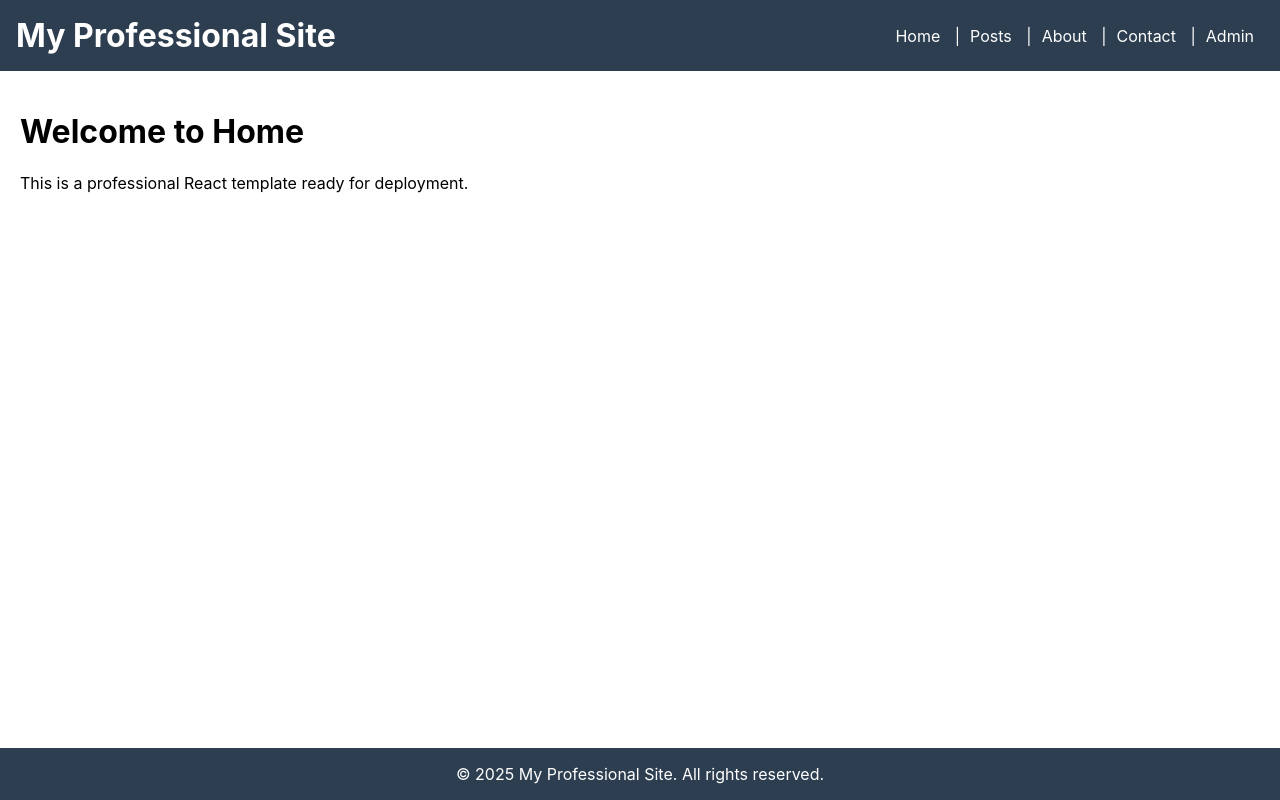
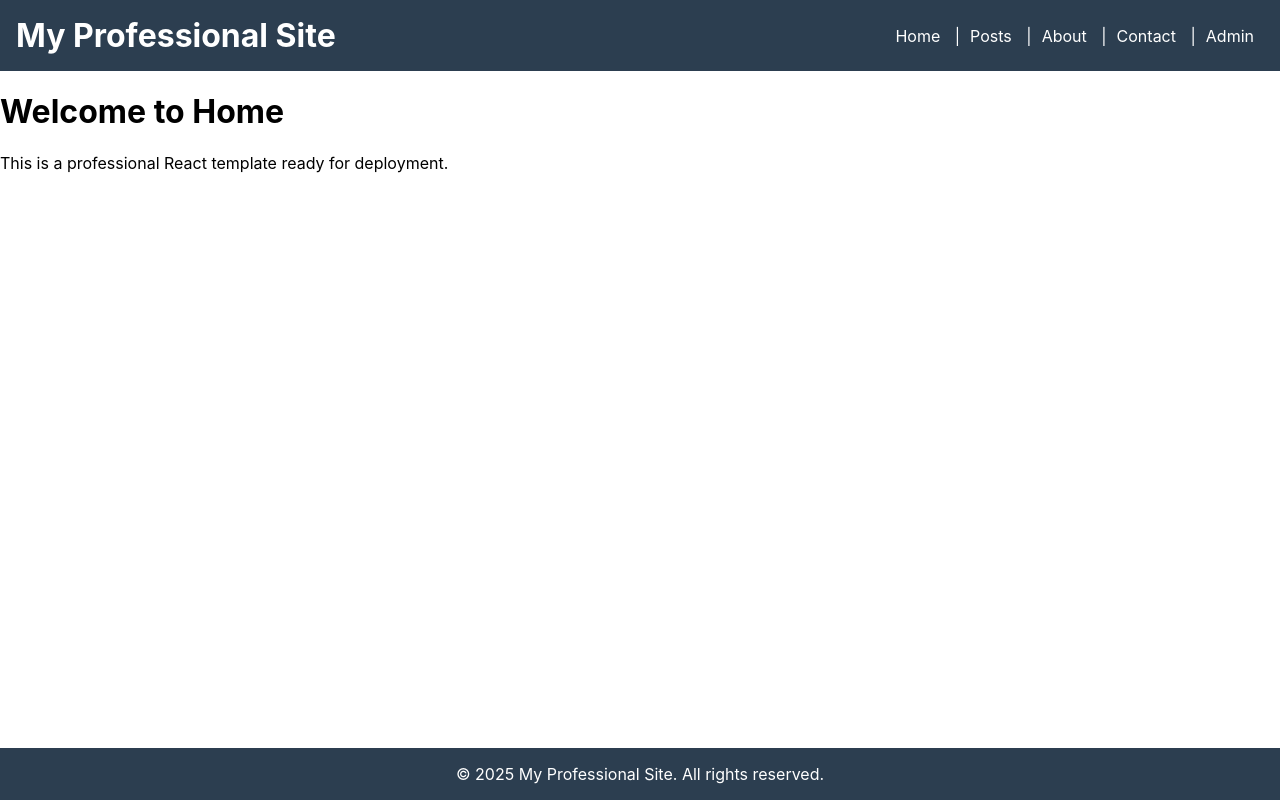
Before and after one commit to shin-meiri/main, a React (Create React App) app: page / in a window 1280 px wide. Built offline with nearby package versions, Linux system fonts and the light colour scheme.

Commit message:
Update App.js

```diff
--- a/src/App.js
+++ b/src/App.js
@@ -1,4 +1,3 @@
-// src/App.js
 import React from 'react';
 import { BrowserRouter as Router, Routes, Route } from 'react-router-dom';
 import Header from './components/Header';
@@ -7,29 +6,22 @@ import Home from './pages/Home';
 import Post from './pages/Post';
 import About from './pages/About';
 import Contact from './pages/Contact';
-import Admin from './pages/Admin'; // Login page
-import Dashboard from './pages/Admin/Dashboard';
-import Settings from './pages/Admin/Settings';
-import Profile from './pages/Admin/Profile';
+import Admin from './pages/Admin';
+import Dashboard from './pages/Admin/Dashboard'; // Tambahkan ini
 
 function App() {
   return (
     <Router>
       <div style={{ minHeight: '100vh', display: 'flex', flexDirection: 'column' }}>
         <Header />
-        <main style={{ flex: 1, padding: '20px' }}>
+        <main style={{ flex: 1 }}>
           <Routes>
             <Route path="/" element={<Home />} />
             <Route path="/post" element={<Post />} />
             <Route path="/about" element={<About />} />
             <Route path="/contact" element={<Contact />} />
-
-            {/* Admin Routes */}
             <Route path="/admin" element={<Admin />} />
-            <Route path="/admin/dashboard" element={<Dashboard />}>
-              <Route path="settings" element={<Settings />} />
-              <Route path="profile" element={<Profile />} />
-            </Route>
+            <Route path="/admin/dashboard" element={<Dashboard />} />
           </Routes>
         </main>
         <Footer />
```
